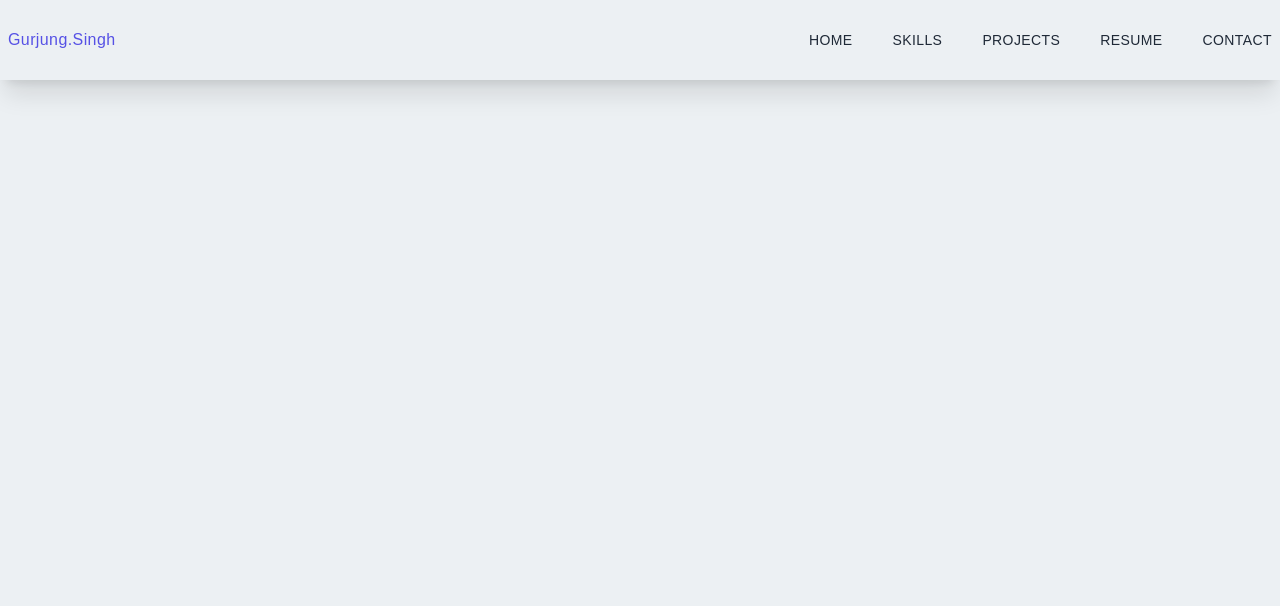
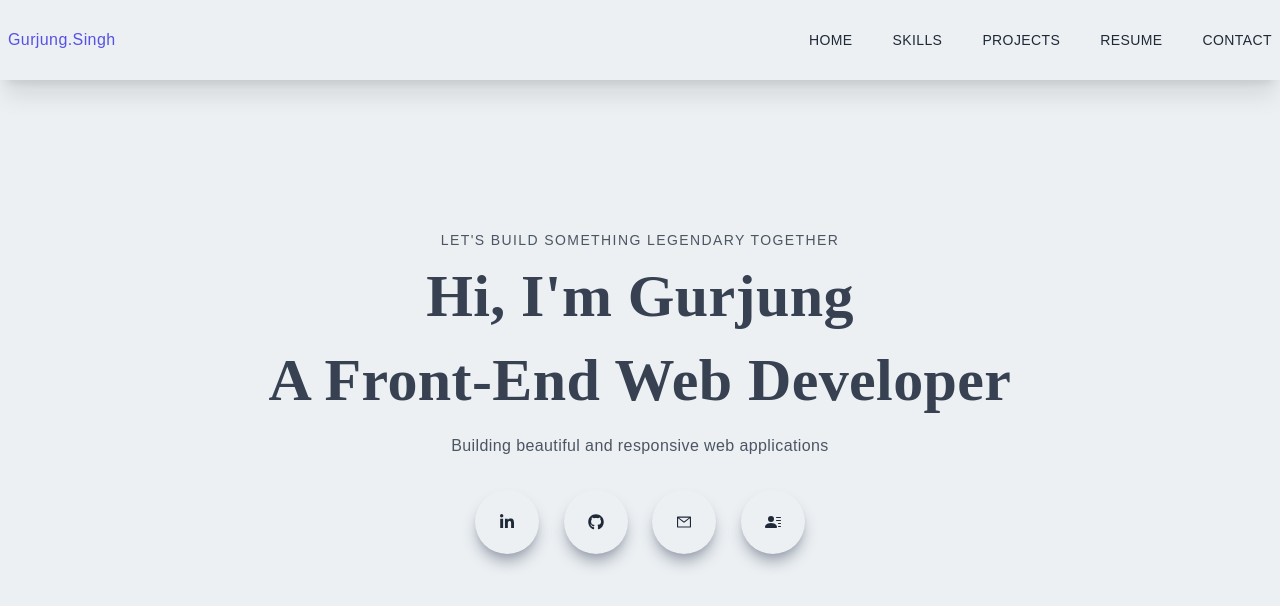
Before and after one commit to gurjung/portfolio, a Next.js app: page / in a window 1280 px wide. Shown: the top 606 px of the page. Built offline with nearby package versions, Linux system fonts and the light colour scheme.

Commit message:
feat: add main component

```diff
--- /dev/null
+++ b/components/Main/Main.jsx
@@ -0,0 +1,57 @@
+import React from "react";
+import Link from "next/link";
+import { AiOutlineMail } from "react-icons/ai";
+import { BsFillPersonLinesFill } from "react-icons/bs";
+import { FaGithub, FaLinkedinIn } from "react-icons/fa";
+import { TEXTS } from "../../constants";
+
+const Main = () => {
+  return (
+    <div id="home" className="w-full h-screen text-center">
+      <div className="max-w-[1240px] w-full h-full mx-auto p-2 flex justify-center items-center">
+        <div>
+          <p className="text-sm tracking-widest text-gray-600 uppercase">
+            {TEXTS.INTRO.TITLE}
+          </p>
+          <h1 className="py-4 text-gray-700">{TEXTS.INTRO.SUBTITLE}</h1>
+          <h1 className="py-2 text-gray-700">{TEXTS.INTRO.DESCRIPTION1}</h1>
+          <p className="py-4 text-gray-600 sm:max-w-[70%] m-auto">
+            {TEXTS.INTRO.DESCRIPTION2}
+          </p>
+          <div className="flex items-center justify-between max-w-[330px] m-auto py-4">
+            <a
+              href="https://www.linkedin.com/in/gurjung-singh-945731219"
+              target="_blank"
+              rel="noopener noreferrer"
+            >
+              <div className="p-6 duration-300 ease-in rounded-full shadow-lg cursor-pointer shadow-gray-400 hover:scale-110">
+                <FaLinkedinIn />
+              </div>
+            </a>
+            <a
+              href="https://github.com/gurjung"
+              target="_blank"
+              rel="noopener noreferrer"
+            >
+              <div className="p-6 duration-300 ease-in rounded-full shadow-lg cursor-pointer shadow-gray-400 hover:scale-110">
+                <FaGithub />
+              </div>
+            </a>
+            <Link href="/contact">
+              <div className="p-6 duration-300 ease-in rounded-full shadow-lg cursor-pointer shadow-gray-400 hover:scale-110">
+                <AiOutlineMail />
+              </div>
+            </Link>
+            <Link href="/resume">
+              <div className="p-6 duration-300 ease-in rounded-full shadow-lg cursor-pointer shadow-gray-400 hover:scale-110">
+                <BsFillPersonLinesFill />
+              </div>
+            </Link>
+          </div>
+        </div>
+      </div>
+    </div>
+  );
+};
+
+export default Main;
--- a/components/Navbar/Navbar.jsx
+++ b/components/Navbar/Navbar.jsx
@@ -60,7 +60,7 @@ const Navbar = () => {
                   </div>
                 </div>
                 <div className="my-4 border-b border-gray-300">
-                  <p className="w-[85%] md:w-[90%] py-3">{TEXTS.INTRO}</p>
+                  <p className="w-[85%] md:w-[90%] py-3">{TEXTS.INTRO.TITLE}</p>
                 </div>
               </div>
               <div className="flex flex-col py-3">
@@ -72,13 +72,17 @@ const Navbar = () => {
                     <li className="sidebar-menu-item">{TEXTS.NAVBAR.SKILLS}</li>
                   </Link>
                   <Link href="/projects">
-                    <li className="sidebar-menu-item">{TEXTS.NAVBAR.PROJECTS}</li>
+                    <li className="sidebar-menu-item">
+                      {TEXTS.NAVBAR.PROJECTS}
+                    </li>
                   </Link>
                   <Link href="/resume">
                     <li className="sidebar-menu-item">{TEXTS.NAVBAR.RESUME}</li>
                   </Link>
                   <Link href="/contact">
-                    <li className="sidebar-menu-item">{TEXTS.NAVBAR.CONTACT}</li>
+                    <li className="sidebar-menu-item">
+                      {TEXTS.NAVBAR.CONTACT}
+                    </li>
                   </Link>
                 </ul>
                 <div className="pt-14">
--- a/components/index.js
+++ b/components/index.js
@@ -1 +1,2 @@
 export { default as Navbar } from "./Navbar/Navbar";
+export { default as Main } from "./Main/Main";
--- a/constants/texts.js
+++ b/constants/texts.js
@@ -4,9 +4,14 @@ export const TEXTS = {
     HOME: "home",
     SKILLS: "skills",
     PROJECTS: "projects",
-    RESUME: 'resume',
+    RESUME: "resume",
     CONTACT: "contact",
   },
-  INTRO: "Let's build something legendary together",
+  INTRO: {
+    TITLE: "Let's build something legendary together",
+    SUBTITLE: "Hi, I'm Gurjung",
+    DESCRIPTION1: "A Front-End Web Developer",
+    DESCRIPTION2: "Building beautiful and responsive web applications",
+  },
   CONNECT: "Let's Connect",
 };
--- a/pages/index.js
+++ b/pages/index.js
@@ -1,5 +1,5 @@
 import Head from "next/head";
-import { Navbar } from "../components";
+import { Navbar, Main } from "../components";
 
 export default function Home() {
   return (
@@ -10,6 +10,7 @@ export default function Home() {
         <link rel="icon" href="/favicon.ico" />
       </Head>
       <Navbar />
+      <Main />
     </div>
   );
 }
```
